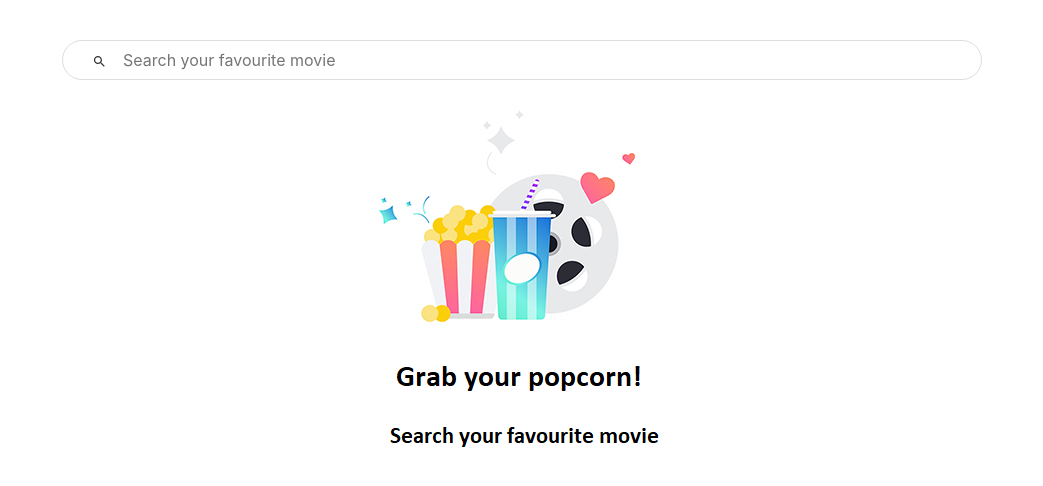
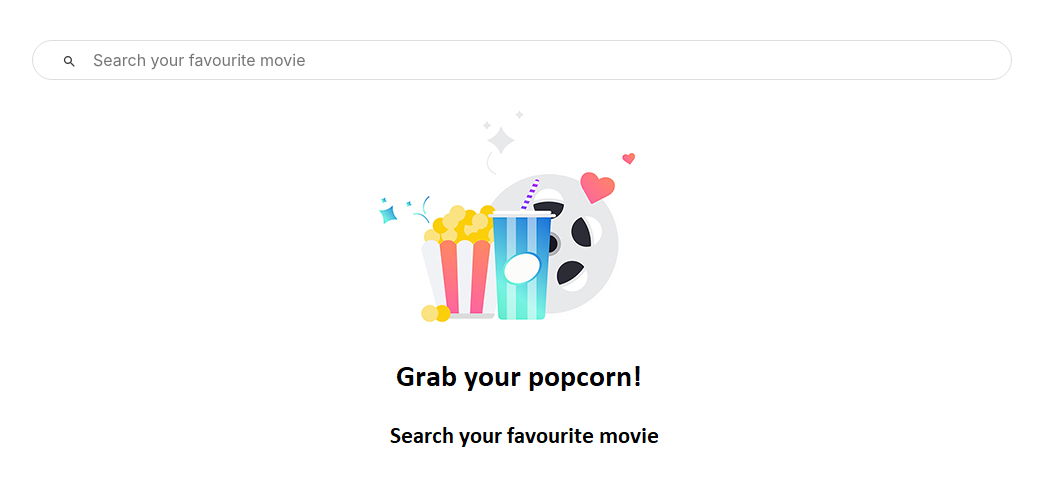
Before and after one commit to DEVASHRAY/Movie-Search-App, a React (Create React App) app: page / in a window 1280 px wide. Shown: the top 486 px of the page, without its empty margins (118-1161 px from the left). Built offline with nearby package versions, Linux system fonts and the light colour scheme.

Commit message:
changed UI

```diff
--- a/src/styles.css
+++ b/src/styles.css
@@ -16,7 +16,7 @@ body{
 .main{
     margin: 0 auto;
     max-width: 1000px;
-    padding: 40px;
+    padding: 40px 10px;
 }
 
 p{
@@ -120,7 +120,7 @@ form{
 
 
 .card{
-    padding: 2rem 1rem;
+    padding: 2rem 4rem;
      border-radius: 10px;
      box-shadow: 1px 1px 5px rgba(1,1,1,0.5);
      margin-bottom: 2rem;
```
